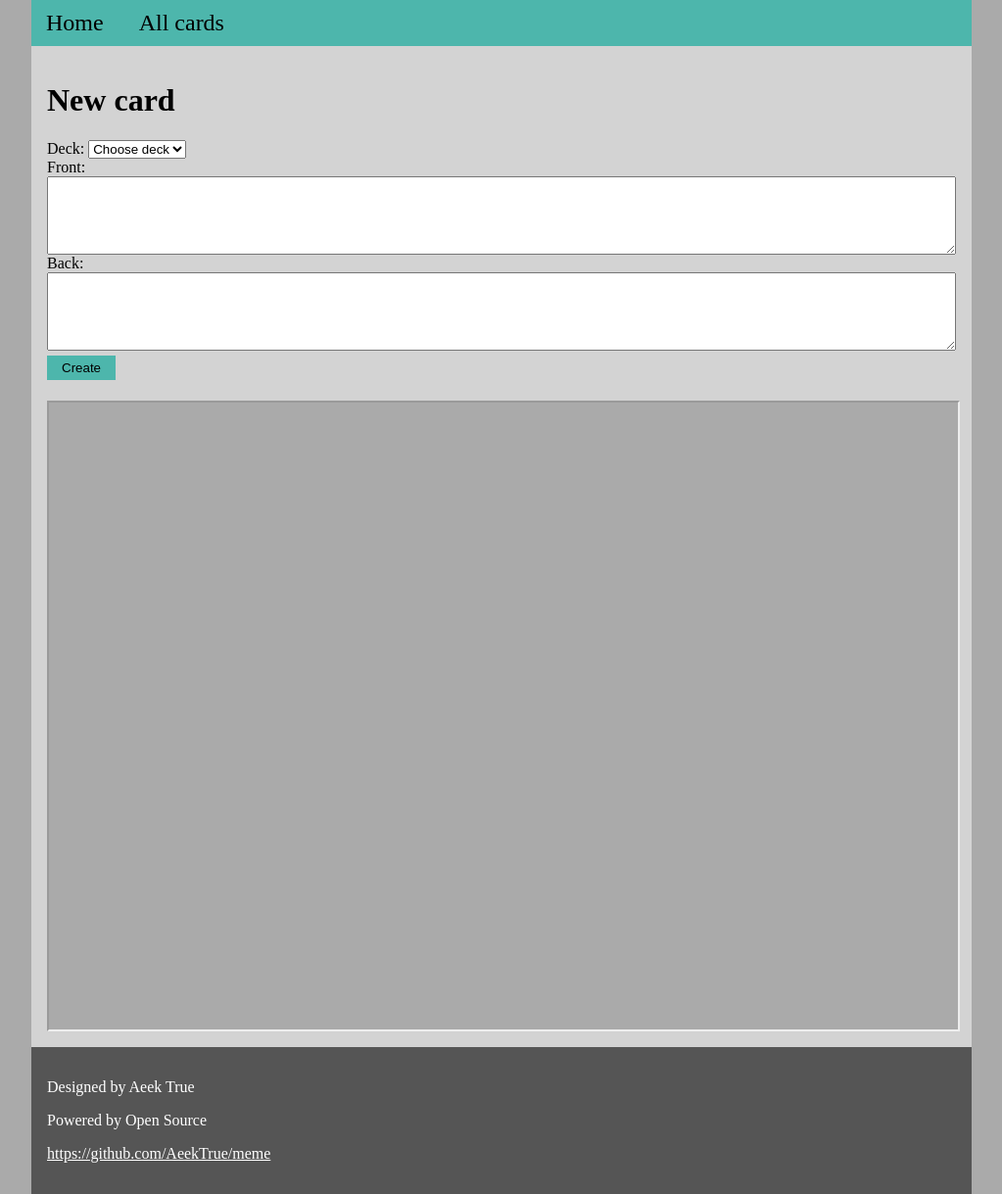
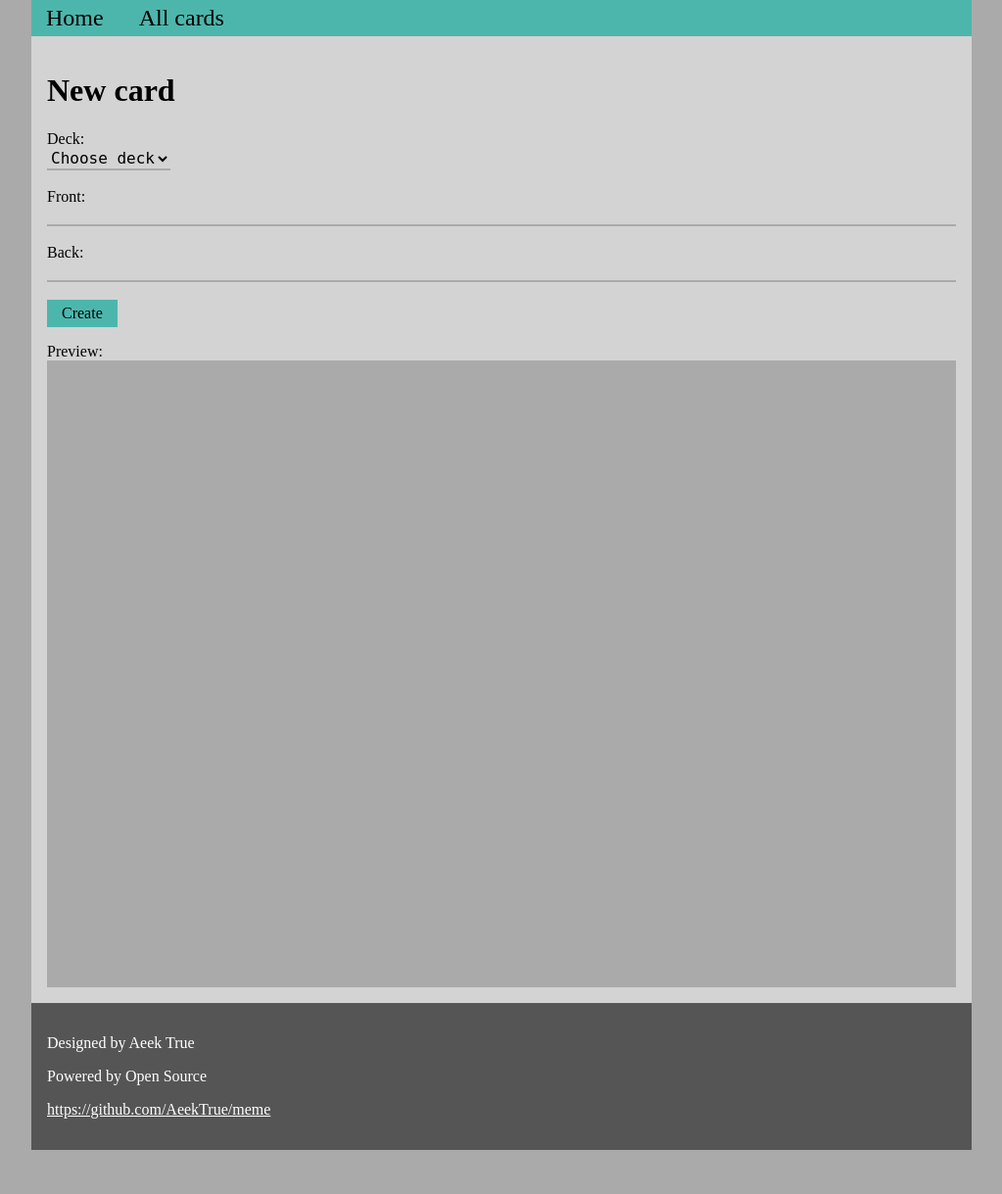
Before and after one commit to AeekTrue/meme, a Flask app: template src/templates/card_editor.html in a window 1280 px wide. Shown: the whole page at 98% size, without its empty margins (128-1151 px from the left). After the commit the page ends 1174 px from the top, so only its background shows below. Run offline with Flask 2, Linux system fonts and the light colour scheme; the template is opened without the code that fills it, so the values that code supplies are empty; parts of the project's set-up code (start-up, migrations or seed data) failed here and were passed over.

Commit message:
redesign card editor

```diff
--- a/src/static/editor.js
+++ b/src/static/editor.js
@@ -1,9 +1,19 @@
 let frontField = $('#front')[0]
 let backField = $('#back')[0]
+let frontForm = $('#front-form')[0]
+let backForm = $('#back-form')[0]
 let previewer = $('#preview')[0]
 
-onEditorInput()
-function onEditorInput(){
+window.onload = init
+function init() {
+    frontField.innerText = frontForm.value
+    backField.innerText = backForm.value
+    onEditorInput()
+}
+
+function onEditorInput() {
     console.log('lol:' + backField.value)
-    previewer.src = "/card_preview?" + "front=" + encodeURIComponent(frontField.value) + "&back=" + encodeURIComponent(backField.value)
+    frontForm.value = frontField.innerText
+    backForm.value = backField.innerText
+    previewer.src = "/card_preview?" + "front=" + encodeURIComponent(frontForm.value) + "&back=" + encodeURIComponent(backForm.value)
 }
--- a/src/static/style.css
+++ b/src/static/style.css
@@ -38,9 +38,13 @@ a.action, input[type='button'], input[type='submit']{
     border: none;
     display: inline-block;
     padding: 5px 15px;
-    margin: 5px 0;
 }
-a.action:hover {
+
+input[type='submit'] {
+    font-family: inherit;
+    font-size: 1em;
+}
+a.action:hover, input[type='button']:hover, input[type='submit']:hover{
     background: var(--primary-light);
 }
 a.danger {
@@ -61,14 +65,38 @@ td, th {
     border: 1px black solid;
 }
 
-form textarea {
-    resize: vertical;
+form {
+    margin: 1em 0;
+}
+div.field {
+    background: var(--surface-bg);
     width: 100%;
-    height: 6em;
+    font-family: monospace, sans-serif;
+    border-bottom: var(--background) solid 2px;
+}
+div.field:focus, select:focus{
+    outline: none;
+    border-bottom: var(--primary-bg) solid 2px;
+}
+select {
+    background: var(--surface-bg);
+    border:none;
+    font-family: monospace, sans-serif;
+    font-size: 1em;
+    border-bottom: var(--background) solid 2px;
+
 }
 
-input.mark {
-    max-width: 16%;
+iframe {
+    border: none;
+}
+
+hr {
+    border: none;
+    color: black;
+    background: var(--surface-bg);
+    height: 2px;
+    margin: .4em 1em;
 }
 footer {
     background: #555555;
--- a/src/templates/card_editor.html
+++ b/src/templates/card_editor.html
@@ -9,21 +9,31 @@
     {% endif %}
     <form action="{{ url_for('card_editor') }}" method="POST">
         <label for="deck_name">
-            Deck:
+            Deck: <br>
             <select name="deck_name" id="deck_name">
                 <option disabled {{ "selected" if not deck_name }}>Choose deck</option>
                 {% for deck in decks %}
                     <option {{ "selected" if deck.name == deck_name }} value="{{ deck.name }}">{{ deck.name }}</option>
                 {% endfor %}
             </select>
-        </label><br>
+        </label><br><br>
         <input type="hidden" name="card_id" value="{{ card_id }}">
-        <label for="front" autofocus>Front: <br> <textarea name="front" id="front"
-                                                           oninput="onEditorInput()">{{ front }}</textarea></label><br>
-        <label for="back">Back: <br><textarea name="back" id="back"
-                                              oninput="onEditorInput()">{{ back }}</textarea></label><br>
+        <input type="hidden" name="front" id="front-form" value="{{ front }}">
+        <input type="hidden" name="back" id="back-form" value="{{ back }}">
+
+        Front:
+        <div contenteditable="true" class="field" id="front" oninput="onEditorInput()">
+
+        </div>
+        <br>
+        Back:
+        <div contenteditable="true" class="field" id="back" oninput="onEditorInput()">
+
+        </div>
+        <br>
         <input type="submit" value="{{ "Save" if card_id else "Create" }}">
     </form>
+    Preview:
     <iframe id='preview' src="{{ url_for('card_preview', front='', back='') }}" width="100%" height="640px"
             style="background: #aaaaaa">
         Ваш браузер не поддерживает плавающие фреймы!
```
